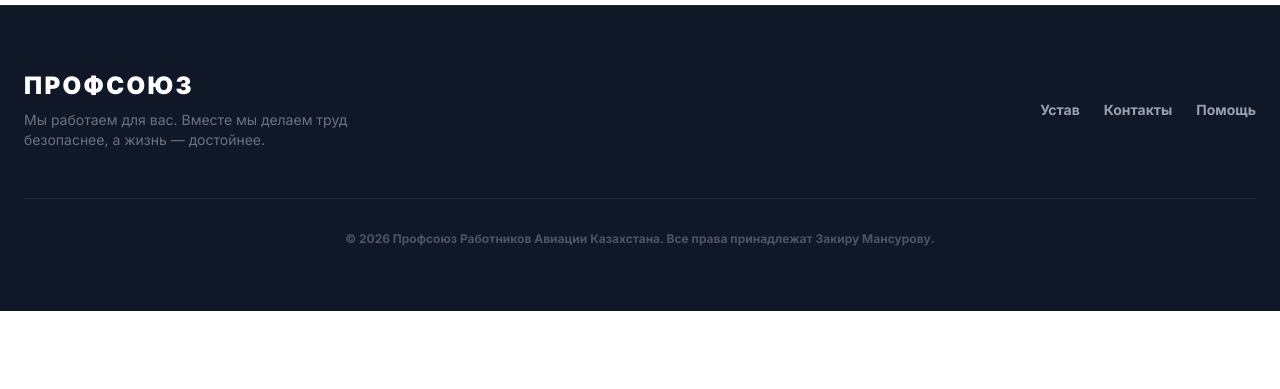
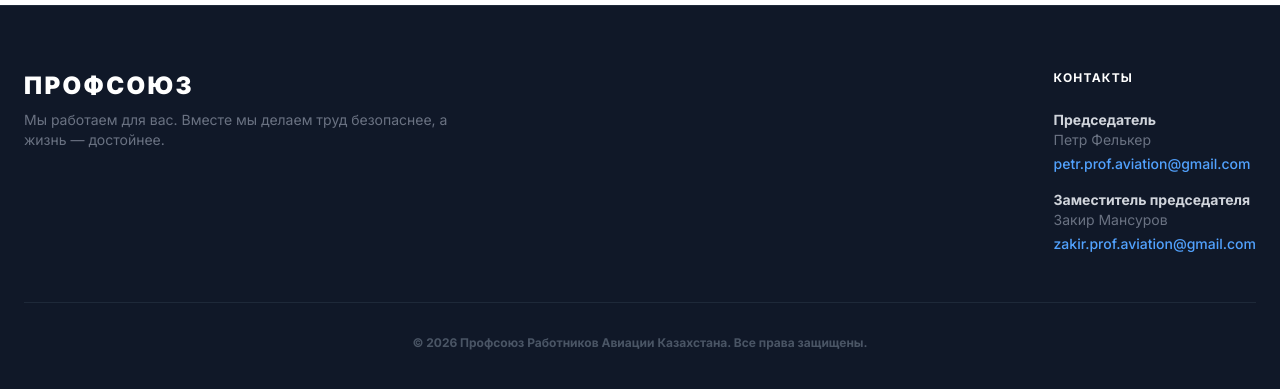
Before and after one commit to ZakirMan/union-app, a Next.js app: page / in a window 1280 px wide. Shown: the part 1627-2016 px from the top of the page. Before the commit the page ends 1938 px from the top, so only its background shows below. Built offline with nearby package versions, Linux system fonts and the light colour scheme; no server answers; the database is empty.

Commit message:
chore: update footer contacts and copyright on landing page

```diff
--- a/app/page.tsx
+++ b/app/page.tsx
@@ -225,19 +225,28 @@ export default function HomePage() {
 
       {/* FOOTER */}
       <footer className="bg-gray-900 text-white py-16 px-6 border-t border-gray-800">
-        <div className="max-w-7xl mx-auto flex flex-col md:flex-row justify-between items-center gap-8 text-center md:text-left">
-          <div>
+        <div className="max-w-7xl mx-auto flex flex-col md:flex-row justify-between items-start gap-12 text-center md:text-left">
+          <div className="max-w-md mx-auto md:mx-0">
             <h2 className="text-2xl font-black uppercase tracking-widest mb-2">Профсоюз</h2>
-            <p className="text-gray-500 text-sm max-w-sm">Мы работаем для вас. Вместе мы делаем труд безопаснее, а жизнь — достойнее.</p>
+            <p className="text-gray-500 text-sm">Мы работаем для вас. Вместе мы делаем труд безопаснее, а жизнь — достойнее.</p>
           </div>
-          <div className="flex gap-6 text-sm font-bold text-gray-400">
-            <a href="#" className="hover:text-white transition">Устав</a>
-            <a href="#" className="hover:text-white transition">Контакты</a>
-            <a href="#" className="hover:text-white transition">Помощь</a>
+
+          <div className="flex flex-col gap-4 text-sm text-gray-400 items-center md:items-start w-full md:w-auto">
+            <p className="font-bold text-white uppercase tracking-widest text-xs mb-2">Контакты</p>
+            <div className="text-center md:text-left">
+              <p className="font-bold text-gray-300">Председатель</p>
+              <p className="text-gray-500 mb-1">Петр Фелькер</p>
+              <a href="mailto:petr.prof.aviation@gmail.com" className="text-blue-400 hover:text-blue-300 transition font-medium">petr.prof.aviation@gmail.com</a>
+            </div>
+            <div className="text-center md:text-left">
+              <p className="font-bold text-gray-300">Заместитель председателя</p>
+              <p className="text-gray-500 mb-1">Закир Мансуров</p>
+              <a href="mailto:zakir.prof.aviation@gmail.com" className="text-blue-400 hover:text-blue-300 transition font-medium">zakir.prof.aviation@gmail.com</a>
+            </div>
           </div>
         </div>
         <div className="max-w-7xl mx-auto mt-12 pt-8 border-t border-gray-800 text-center text-xs font-bold text-gray-600">
-          © 2026 Профсоюз Работников Авиации Казахстана. Все права принадлежат Закиру Мансурову.
+          © 2026 Профсоюз Работников Авиации Казахстана. Все права защищены.
         </div>
       </footer>
     </div>
```
